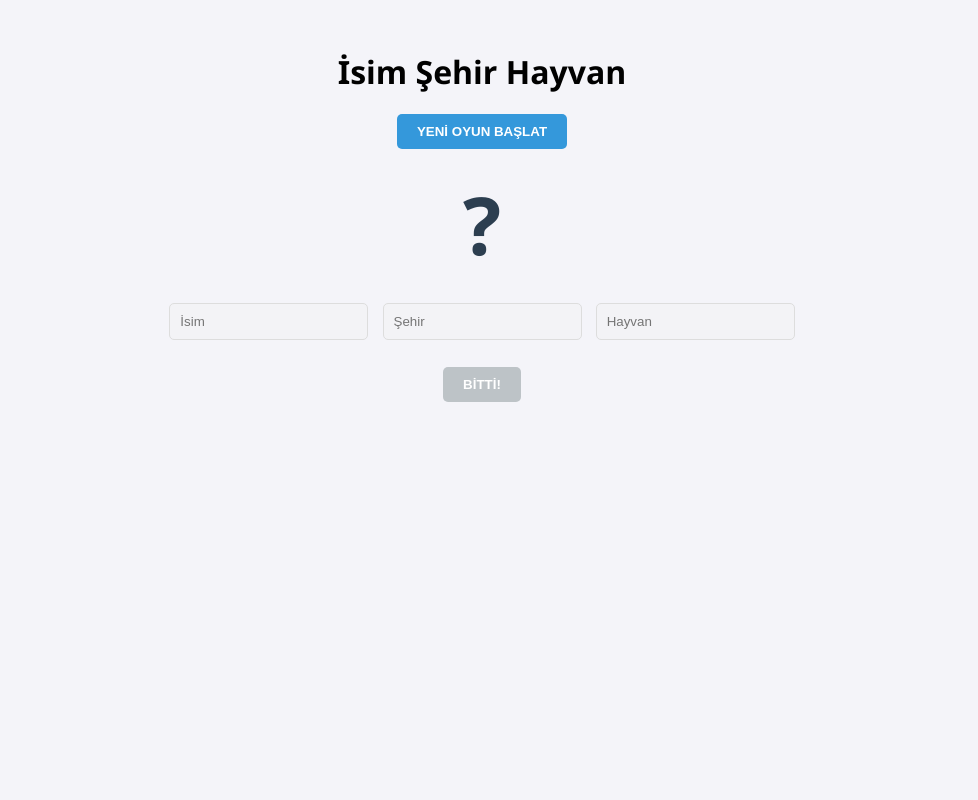
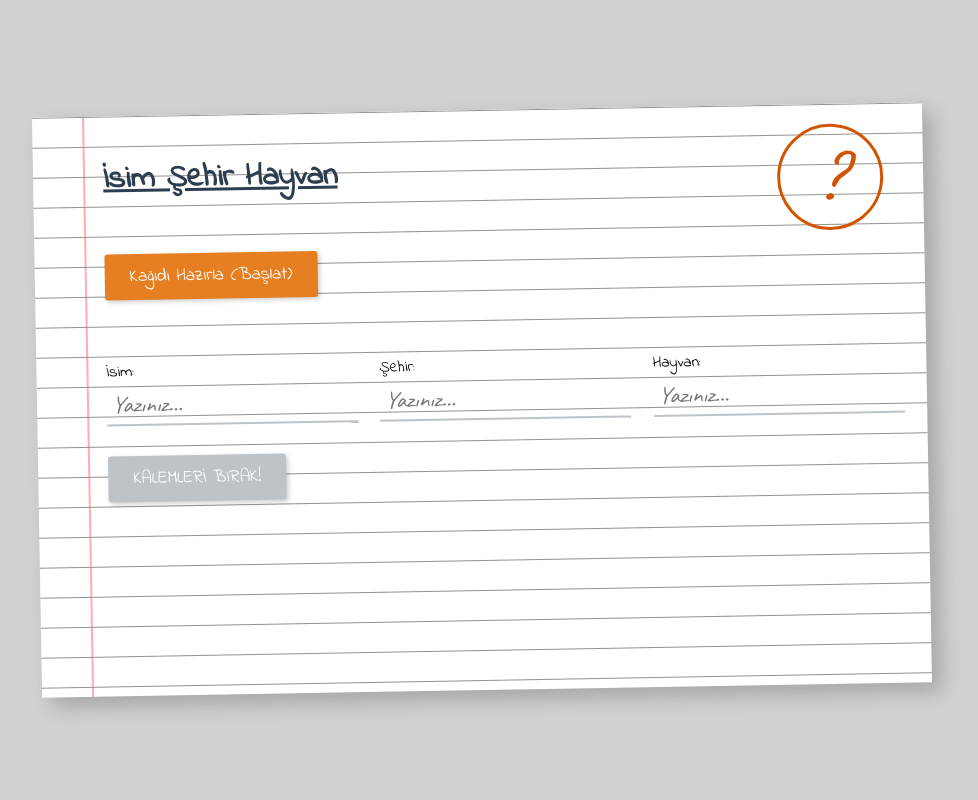
Before and after one commit to Darkangel7182/isim-sehir-oyunu, a Flask app: page / in a window 1280 px wide. Shown: the whole page, without its empty margins (158-1136 px from the left). Run offline with Flask 3, Linux system fonts and the light colour scheme; some libraries are stand-ins or nearby versions.

Commit message:
Update index.html

```diff
--- a/templates/index.html
+++ b/templates/index.html
@@ -2,32 +2,128 @@
 <html lang="tr">
 <head>
     <meta charset="UTF-8">
-    <title>İsim Şehir Hayvan - Online</title>
+    <meta name="viewport" content="width=device-width, initial-scale=1.0">
+    <title>İsim Şehir Hayvan - Kağıt Üzerinde</title>
+    <link href="https://fonts.googleapis.com/css2?family=Caveat:wght@400;700&family=Indie+Flower&display=swap" rel="stylesheet">
     <script src="https://cdnjs.cloudflare.com/ajax/libs/socket.io/4.0.1/socket.io.js"></script>
     <style>
-        body { font-family: 'Segoe UI', Tahoma, Geneva, Verdana, sans-serif; text-align: center; background-color: #f4f4f9; }
-        .container { margin-top: 50px; }
-        #harf-alani { font-size: 80px; color: #2c3e50; margin: 20px; font-weight: bold; }
-        input { padding: 10px; margin: 5px; border-radius: 5px; border: 1px solid #ddd; }
-        button { padding: 10px 20px; cursor: pointer; background-color: #3498db; color: white; border: none; border-radius: 5px; font-weight: bold; }
+        body {
+            background-color: #d1d1d1; /* Masa yüzeyi rengi */
+            display: flex;
+            justify-content: center;
+            align-items: center;
+            min-height: 100vh;
+            margin: 0;
+            font-family: 'Indie Flower', cursive;
+        }
+
+        /* Defter Kağıdı Tasarımı */
+        .paper {
+            background: #fff;
+            background-image:
+                linear-gradient(#919191 1px, transparent 1px), /* Yatay çizgiler */
+                linear-gradient(90deg, #ffadad 2px, transparent 2px); /* Kırmızı marj çizgisi */
+            background-size: 100% 30px, 100% 100%;
+            background-position: 0 0, 50px 0;
+            width: 90%;
+            max-width: 800px;
+            min-height: 500px;
+            padding: 40px 20px 40px 70px; /* Marjın dışına taşmamak için sol padding fazla */
+            box-shadow: 10px 10px 20px rgba(0,0,0,0.2);
+            position: relative;
+            transform: rotate(-1deg); /* Hafif yamuk durması gerçekçiliği artırır */
+        }
+
+        h1 { color: #2c3e50; text-decoration: underline; margin-top: 0; }
+
+        #harf-alani {
+            position: absolute;
+            top: 20px;
+            right: 40px;
+            font-size: 70px;
+            color: #d35400;
+            border: 3px solid #d35400;
+            border-radius: 50%;
+            width: 100px;
+            height: 100px;
+            display: flex;
+            align-items: center;
+            justify-content: center;
+            transform: rotate(5deg);
+            font-family: 'Caveat', cursive;
+        }
+
+        .input-group {
+            display: grid;
+            grid-template-columns: repeat(3, 1fr);
+            gap: 20px;
+            margin-top: 60px;
+        }
+
+        input {
+            background: transparent;
+            border: none;
+            border-bottom: 2px solid #2980b9;
+            font-family: 'Caveat', cursive;
+            font-size: 24px;
+            color: #2c3e50;
+            padding: 5px;
+            outline: none;
+        }
+
+        input:disabled { color: #7f8c8d; border-bottom: 2px solid #bdc3c7; }
+
+        button {
+            margin-top: 30px;
+            background-color: #e67e22;
+            color: white;
+            border: none;
+            padding: 10px 25px;
+            font-family: 'Indie Flower', cursive;
+            font-size: 18px;
+            cursor: pointer;
+            border-radius: 3px;
+            box-shadow: 2px 2px 5px rgba(0,0,0,0.2);
+        }
+
+        button:hover { background-color: #d35400; }
         button:disabled { background-color: #bdc3c7; }
-        #sonuc-tablosu { margin: 20px auto; border-collapse: collapse; background: white; }
-        th, td { padding: 10px; border: 1px solid #ddd; }
+
+        /* Puan Tablosu Stili */
+        #sonuc-tablosu {
+            width: 100%;
+            margin-top: 40px;
+            border-collapse: collapse;
+            font-size: 20px;
+        }
+
+        th { text-align: left; border-bottom: 2px solid #2c3e50; color: #2c3e50; }
+        td { padding: 10px 0; border-bottom: 1px dashed #bdc3c7; }
     </style>
 </head>
 <body>
-    <div class="container">
+    <div class="paper">
         <h1>İsim Şehir Hayvan</h1>
-        <button onclick="baslat()">YENİ OYUN BAŞLAT</button>
         <div id="harf-alani">?</div>
 
-        <div id="oyun-alani">
-            <input type="text" class="cevap" placeholder="İsim" disabled>
-            <input type="text" class="cevap" placeholder="Şehir" disabled>
-            <input type="text" class="cevap" placeholder="Hayvan" disabled>
-            <br><br>
-            <button id="bitir-btn" onclick="bitir()" disabled>BİTTİ!</button>
+        <button onclick="baslat()">Kağıdı Hazırla (Başlat)</button>
+
+        <div class="input-group">
+            <div>
+                <label>İsim:</label><br>
+                <input type="text" class="cevap" placeholder="Yazınız..." disabled>
+            </div>
+            <div>
+                <label>Şehir:</label><br>
+                <input type="text" class="cevap" placeholder="Yazınız..." disabled>
+            </div>
+            <div>
+                <label>Hayvan:</label><br>
+                <input type="text" class="cevap" placeholder="Yazınız..." disabled>
+            </div>
         </div>
+
+        <button id="bitir-btn" onclick="bitir()" disabled>KALEMLERİ BIRAK!</button>
 
         <div id="puan-tablosu-alani"></div>
     </div>
@@ -35,24 +131,15 @@
     <script>
         var socket = io();
 
-        function baslat() {
-            socket.emit('oyunu_baslat');
-        }
-
-        function bitir() {
-            socket.emit('oyunu_bitir');
-        }
+        function baslat() { socket.emit('oyunu_baslat'); }
+        function bitir() { socket.emit('oyunu_bitir'); }
 
         socket.on('yeni_oyun_basladi', function(data) {
             document.getElementById('harf-alani').innerText = data.harf;
             document.getElementById('puan-tablosu-alani').innerHTML = "";
             document.getElementById('bitir-btn').disabled = false;
-
             var inputs = document.querySelectorAll('.cevap');
-            inputs.forEach(input => {
-                input.value = "";
-                input.disabled = false;
-            });
+            inputs.forEach(input => { input.value = ""; input.disabled = false; });
         });
 
         socket.on('herkese_durdur', function() {
@@ -62,22 +149,20 @@
                 'sehir': inputs[1].value,
                 'hayvan': inputs[2].value
             };
-
             inputs.forEach(input => input.disabled = true);
             document.getElementById('bitir-btn').disabled = true;
-
             socket.emit('cevaplari_gonder', {cevaplar: cevaplarim});
         });
 
         socket.on('puan_durumu', function(data) {
-            let html = "<h3>Sonuçlar</h3><table id='sonuc-tablosu'><tr><th>Oyuncu</th><th>İsim</th><th>Şehir</th><th>Hayvan</th><th>Toplam</th></tr>";
+            let html = "<table id='sonuc-tablosu'><tr><th>Oyuncu</th><th>İsim</th><th>Şehir</th><th>Hayvan</th><th>Puan</th></tr>";
             for (let id in data) {
                 let d = data[id].detay;
                 html += `<tr>
-                    <td>${id.substring(0,5)}</td>
-                    <td>${d.isim.kelime} (${d.isim.puan})</td>
-                    <td>${d.sehir.kelime} (${d.sehir.puan})</td>
-                    <td>${d.hayvan.kelime} (${d.hayvan.puan})</td>
+                    <td>${id.substring(0,4)}</td>
+                    <td>${d.isim.kelime}</td>
+                    <td>${d.sehir.kelime}</td>
+                    <td>${d.hayvan.kelime}</td>
                     <td><strong>${data[id].toplam}</strong></td>
                 </tr>`;
             }
```
